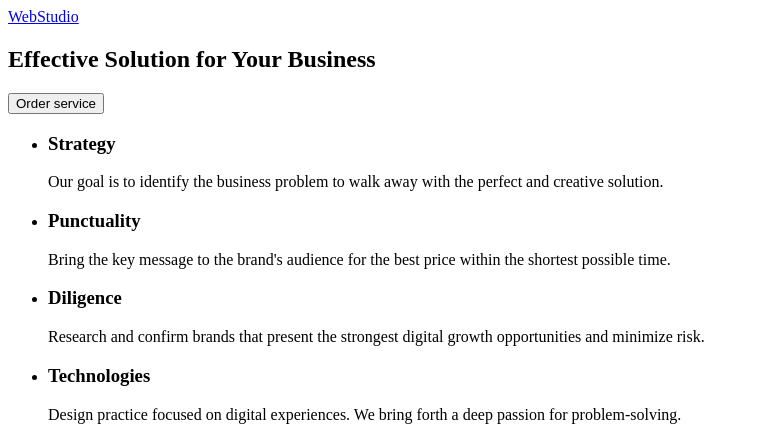
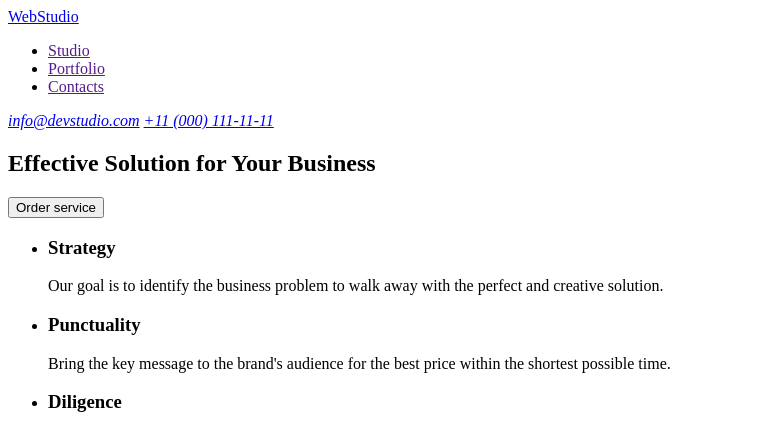
Before and after one commit to KhrystynaKolomiiets/goit-markup-hw-01, a plain HTML site: page index.html in a window 1280 px wide. Shown: the top 429 px of the page, without its empty margins (0-759 px from the left). Drawn offline with Linux system fonts and the light colour scheme.

Commit message:
add finall changes

```diff
--- a/index.html
+++ b/index.html
@@ -8,6 +8,23 @@
   <body>
     <header>
       <a href="./index.html">WebStudio</a>
+      <nav>
+        <ul>
+          <li>
+            <a href="">Studio</a>
+          </li>
+          <li>
+            <a href="">Portfolio</a>
+          </li>
+          <li>
+            <a href="">Contacts</a>
+          </li>
+        </ul>
+      </nav>
+      <address>
+        <a href="mailto:info@devstudio.com">info@devstudio.com</a>
+        <a href="tel:+110001111111">+11 (000) 111-11-11</a>
+      </address>
     </header>
     <main>
       <!-- section-1 -->
```
Also changed, not shown: 1 other file.
